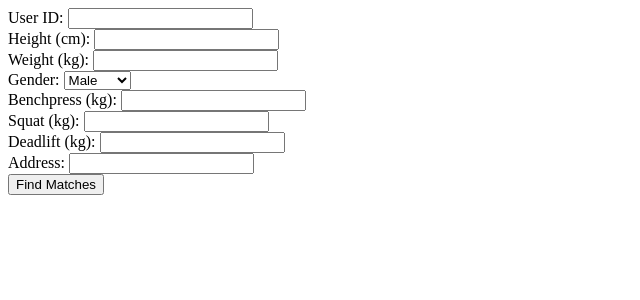
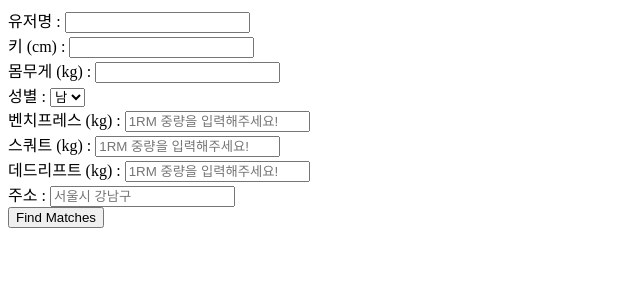
Before and after one commit to Czerny40/userMatching, a FastAPI app: page /matching-form in a window 1280 px wide. Shown: the top 300 px of the page, without its empty margins (0-640 px from the left). Run offline with FastAPI, Linux system fonts and the light colour scheme.

Commit message:
메뉴 한글화

```diff
--- a/templates/matchingForm.html
+++ b/templates/matchingForm.html
@@ -1,30 +1,30 @@
 <form action="/match" method="post">
-    <label for="user_id">User ID:</label>
+    <label for="user_id">유저명 :</label>
     <input type="text" id="user_id" name="user_id" required><br>
 
-    <label for="height">Height (cm):</label>
+    <label for="height">키 (cm) :</label>
     <input type="number" id="height" name="height" step="0.1" required><br>
 
-    <label for="weight">Weight (kg):</label>
+    <label for="weight">몸무게 (kg) :</label>
     <input type="number" id="weight" name="weight" step="0.1" required><br>
 
-    <label for="gender">Gender:</label>
+    <label for="gender">성별 :</label>
     <select id="gender" name="gender" required>
-        <option value="M">Male</option>
-        <option value="F">Female</option>
+        <option value="M">남</option>
+        <option value="F">여</option>
     </select><br>
 
-    <label for="benchpress">Benchpress (kg):</label>
-    <input type="number" id="benchpress" name="benchpress" step="0.1" required><br>
+    <label for="benchpress">벤치프레스 (kg) :</label>
+    <input type="number" id="benchpress" name="benchpress" step="0.5" placeholder="1RM 중량을 입력해주세요!" required><br>
 
-    <label for="squat">Squat (kg):</label>
-    <input type="number" id="squat" name="squat" step="0.1" required><br>
+    <label for="squat">스쿼트 (kg) :</label>
+    <input type="number" id="squat" name="squat" step="0.5" placeholder="1RM 중량을 입력해주세요!" required><br>
 
-    <label for="deadlift">Deadlift (kg):</label>
-    <input type="number" id="deadlift" name="deadlift" step="0.1" required><br>
+    <label for="deadlift">데드리프트 (kg) :</label>
+    <input type="number" id="deadlift" name="deadlift" step="0.5" placeholder="1RM 중량을 입력해주세요!" required><br>
 
-    <label for="address">Address:</label>
-    <input type="text" id="address" name="address" required><br>
+    <label for="address">주소 :</label>
+    <input type="text" id="address" name="address" placeholder="서울시 강남구" required><br>
 
     <input type="submit" value="Find Matches">
 </form>
--- a/templates/matchingResults.html
+++ b/templates/matchingResults.html
@@ -1,10 +1,11 @@
+{% comment %} Jinja2 템플릿 엔진 문법 사용 {% endcomment %}
 <h2>매칭 결과</h2>
 {% if matches %}
 <ul>
     {% for match in matches %}
     <li>
-        사용자 ID: {{ match.user_id }},
-        매칭 점수: {{ "%.2f"|format(100 - (match.similarity * 100)) }}점
+        유저명 : {{ match.user_id }},
+        매칭 점수 : {{ "%.2f"|format(100 - (match.similarity * 100)) }}점
     </li>
     {% endfor %}
 </ul>
```
